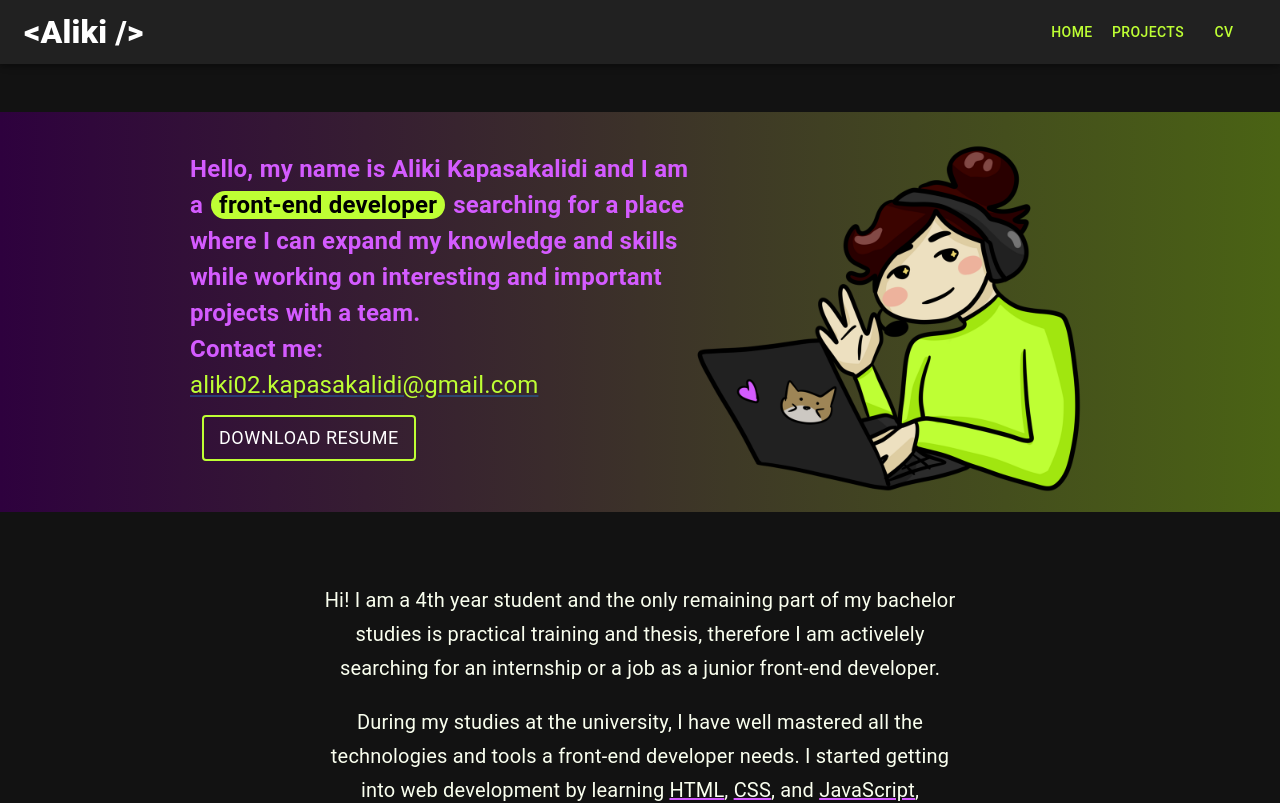
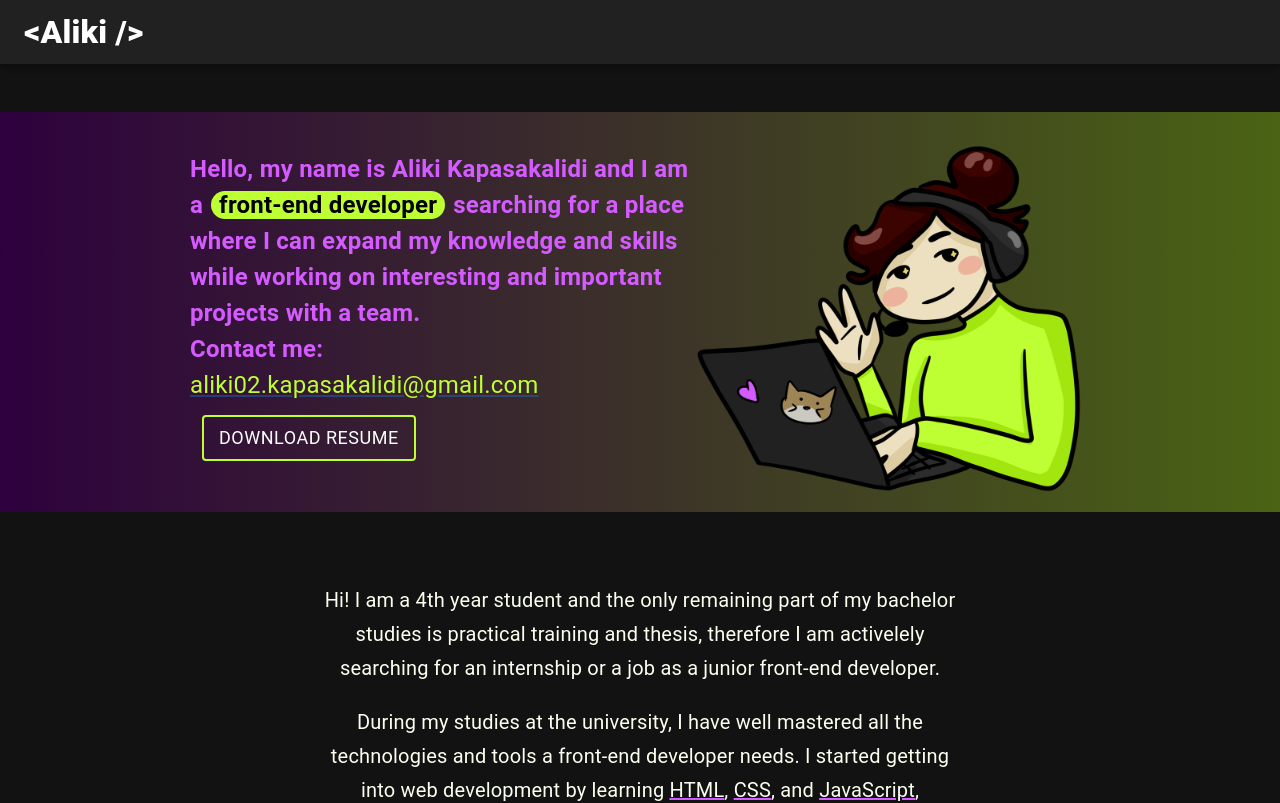
Before and after one commit to AlikiKap/portfolio_website, a React (Create React App) app: page / in a window 1280 px wide. Shown: the top 803 px of the page. Built offline with nearby package versions, Linux system fonts and the light colour scheme.

Commit message:
Deleted routes from DrawerAppBar component

```diff
--- a/src/components/DrawerAppBar.tsx
+++ b/src/components/DrawerAppBar.tsx
@@ -5,7 +5,6 @@ import Box from '@mui/material/Box';
 import CssBaseline from '@mui/material/CssBaseline';
 import Toolbar from '@mui/material/Toolbar';
 import Typography from '@mui/material/Typography';
-import Button from '@mui/material/Button';
 
 function DrawerAppBar() {
 
@@ -25,13 +24,7 @@ function DrawerAppBar() {
               &lt;Aliki &#47;&gt;
             </Link>
           </Typography>
-          <Box sx={{ display: { xs: 'none', sm: 'block' } }} >
-            {['home', 'projects', 'cv'].map((item) => (
-              <Button component={Link} to={`/${item}`} key={item} sx={{ color: '#BEFF34' }}>
-                {item}
-              </Button>
-            ))}
-          </Box>
+
         </Toolbar>
       </AppBar>
       <Box component="nav">
```
